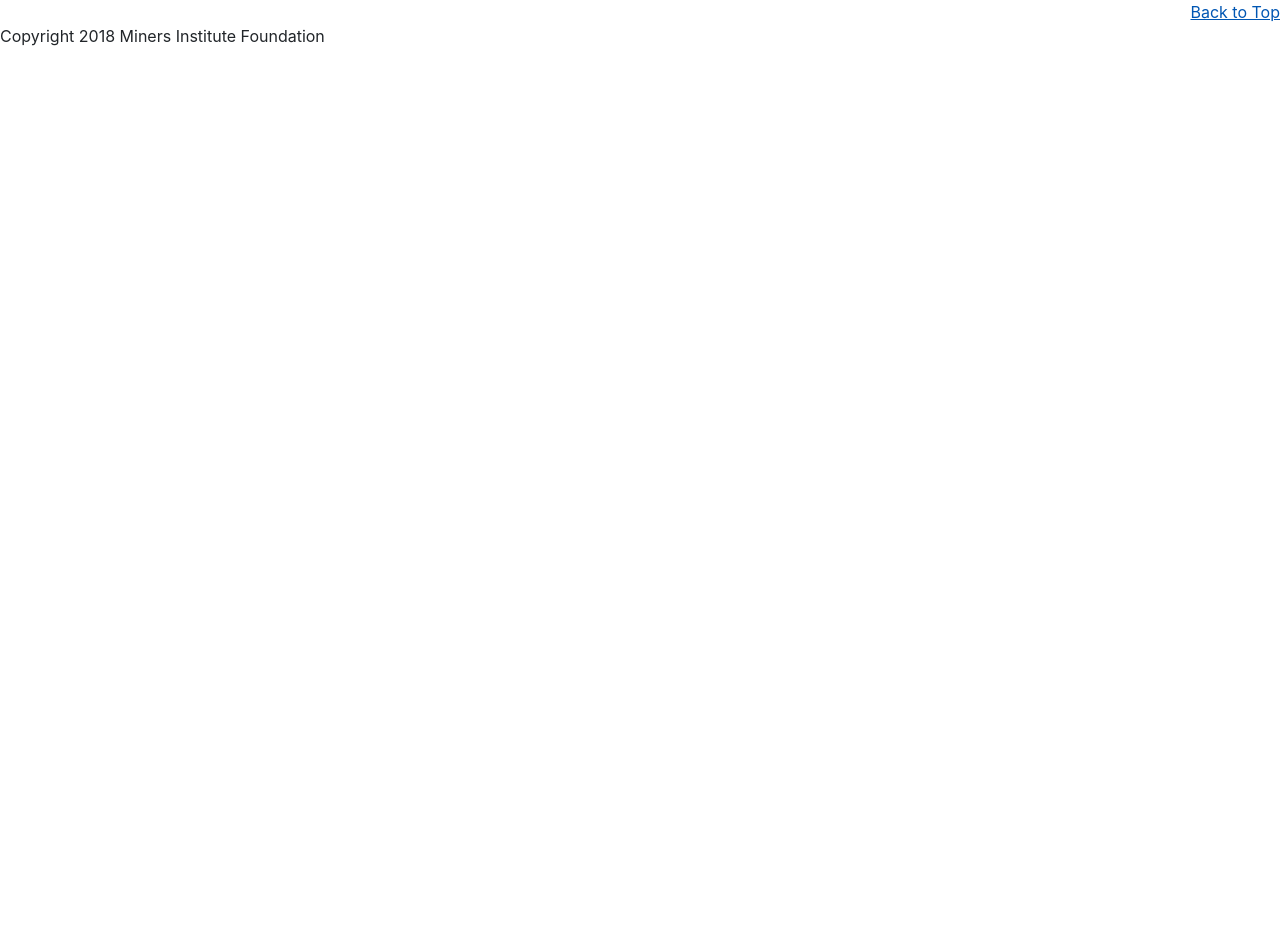
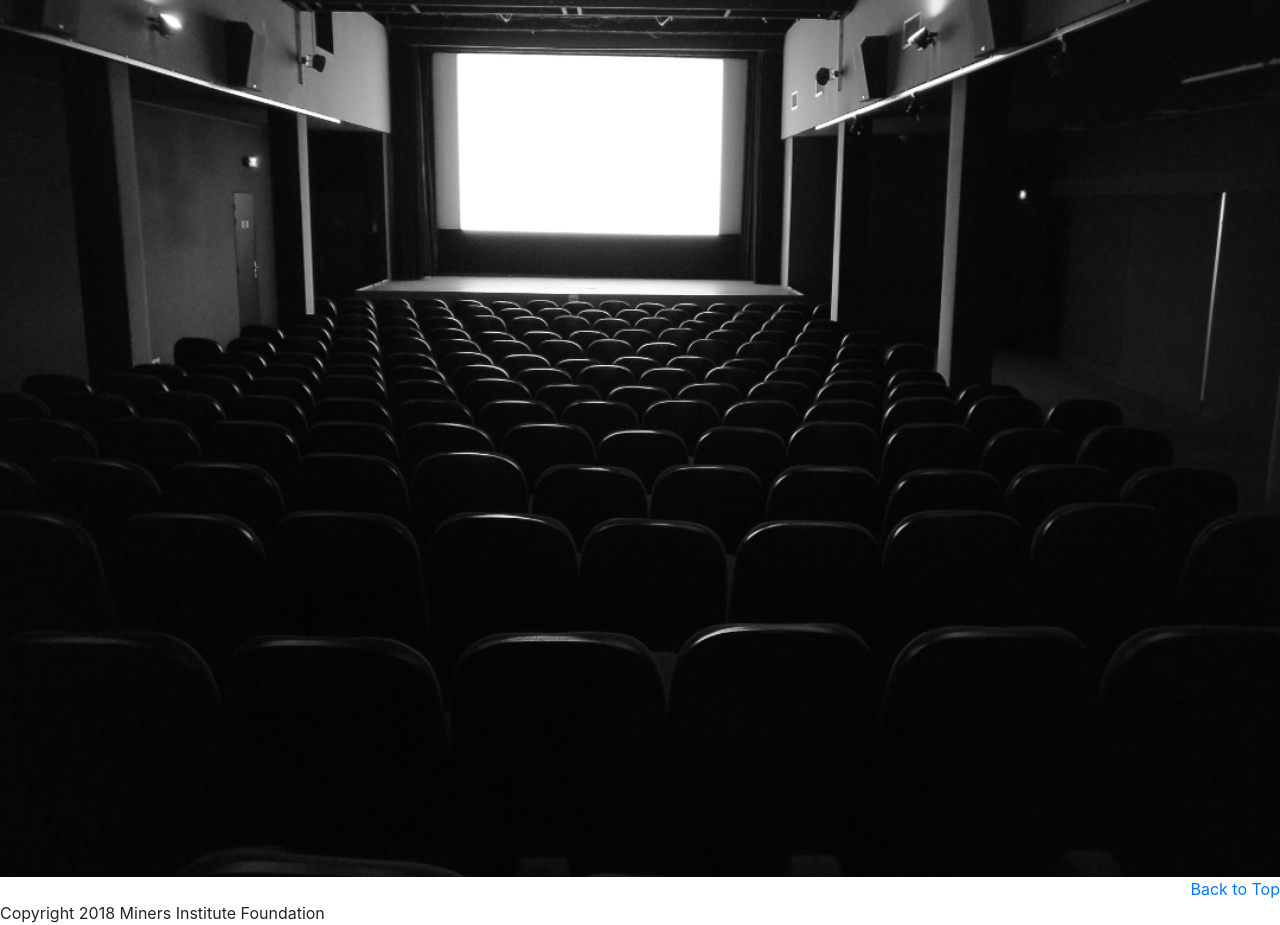
Before and after one commit to nevinherring/production-miners, a plain HTML site: page app/index.html in a window 1280 px wide. Before the commit the page ends 800 px from the top, so only its background shows below. Drawn offline with nearby package versions, Linux system fonts and the light colour scheme.

Commit message:
Added hero image

```diff
--- a/app/css/master.css
+++ b/app/css/master.css
@@ -1,3 +1,17 @@
+body {
+
+}
+
+nav {
+
+}
+
+section img {
+  -webkit-filter: grayscale(100%); /* Safari 6.0 - 9.0 */
+  filter: grayscale(100%);
+  width: 100%;
+}
+
 .grow {
   transition: all .2s ease-in-out;
  }
--- a/app/index.html
+++ b/app/index.html
@@ -5,14 +5,14 @@
     <meta name="viewport" content="width=device-width, initial-scale=1, shrink-to-fit=no">
     <title>Miner's Theater Foundation</title>
     <link rel="stylesheet" href="https://maxcdn.bootstrapcdn.com/bootstrap/4.0.0/css/bootstrap.min.css" integrity="sha384-Gn5384xqQ1aoWXA+058RXPxPg6fy4IWvTNh0E263XmFcJlSAwiGgFAW/dAiS6JXm" crossorigin="anonymous">
-    <link rel="stylesheet" href="/css/master.css">
+    <link rel="stylesheet" href="css/master.css">
   </head>
   <body>
     <nav>
 
     </nav>
-    <section><!-- hero -->
-
+    <section id="home"><!-- home -->
+      <img src="assets/dark-empty-theater-hero.jpg" alt="Empty Theater">
     </section>
     <section><!-- history -->
 
@@ -21,6 +21,11 @@
 
     </section>
     <section><!-- Benefits we've received // Donate-->
+      <!-- Grants -->
+      <!-- Volunteer hours served -->
+      <!-- Working photo with text in negative space -->
+    </section>
+    <section><!-- Grants // Donations -->
 
     </section>
     <section><!-- Upcoming Events -->
```
Also changed, not shown: app/assets/dark-empty-theater-hero.jpg (added).
